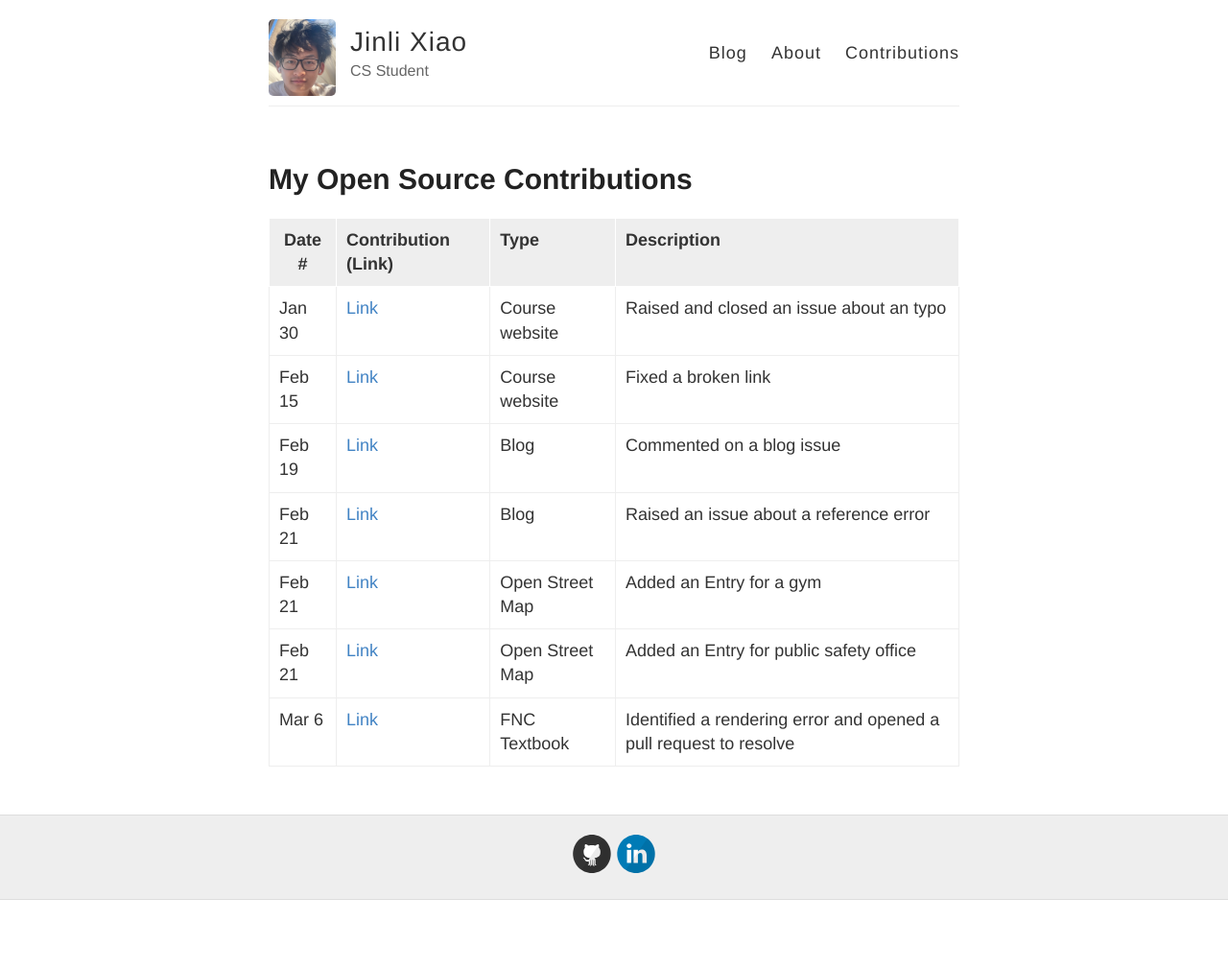
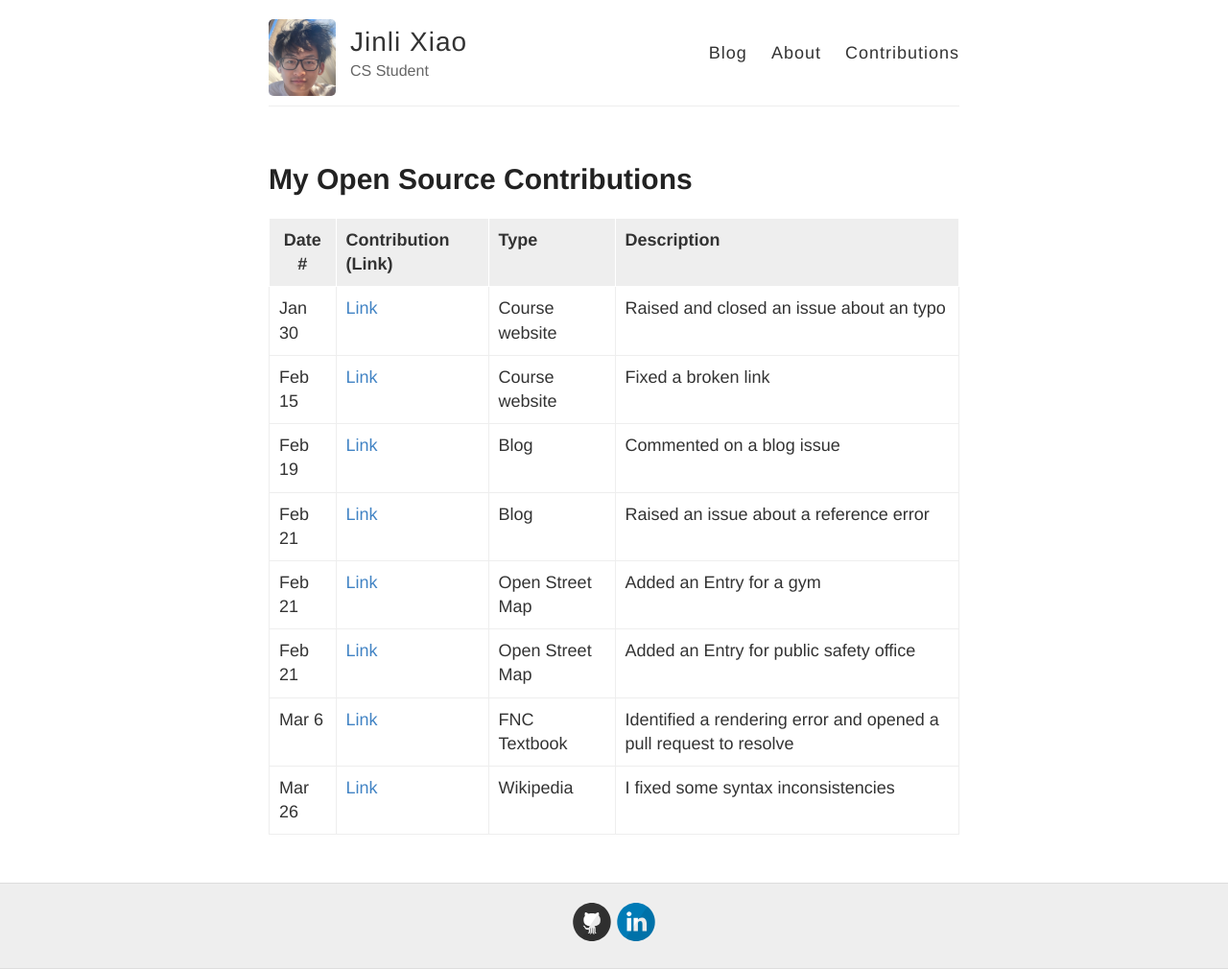
Before and after one commit to ossd-s23/jinlixiao-weekly, a Jekyll site: the page built from contributions.md, in a window 1280 px wide. Shown: the whole page at 96% size. Built offline with Jekyll 4.4.1, drawn with Linux system fonts in a browser that asks for light colours; before the commit the page ends 938 px from its top, so only the background shows below that.

Commit message:
add contributions

```diff
--- a/contributions.md
+++ b/contributions.md
@@ -25,3 +25,4 @@ Replace the first row with your own contribution.
 | Feb 21 | [Link](https://www.openstreetmap.org/changeset/132838938)         | Open Street Map | Added an Entry for a gym                                          |
 | Feb 21 | [Link](https://www.openstreetmap.org/changeset/132839107)         | Open Street Map | Added an Entry for public safety office                           |
 | Mar 6  | [Link](https://github.com/fncbook/fnc/pull/8)                     | FNC Textbook    | Identified a rendering error and opened a pull request to resolve |
+| Mar 26 | [Link](https://en.wikipedia.org/w/index.php?diff=prev&oldid=1146812219) | Wikipedia | I fixed some syntax inconsistencies |
```
Also changed, not shown: _posts/2023-03-26-week09.md (+3 -1 lines).
